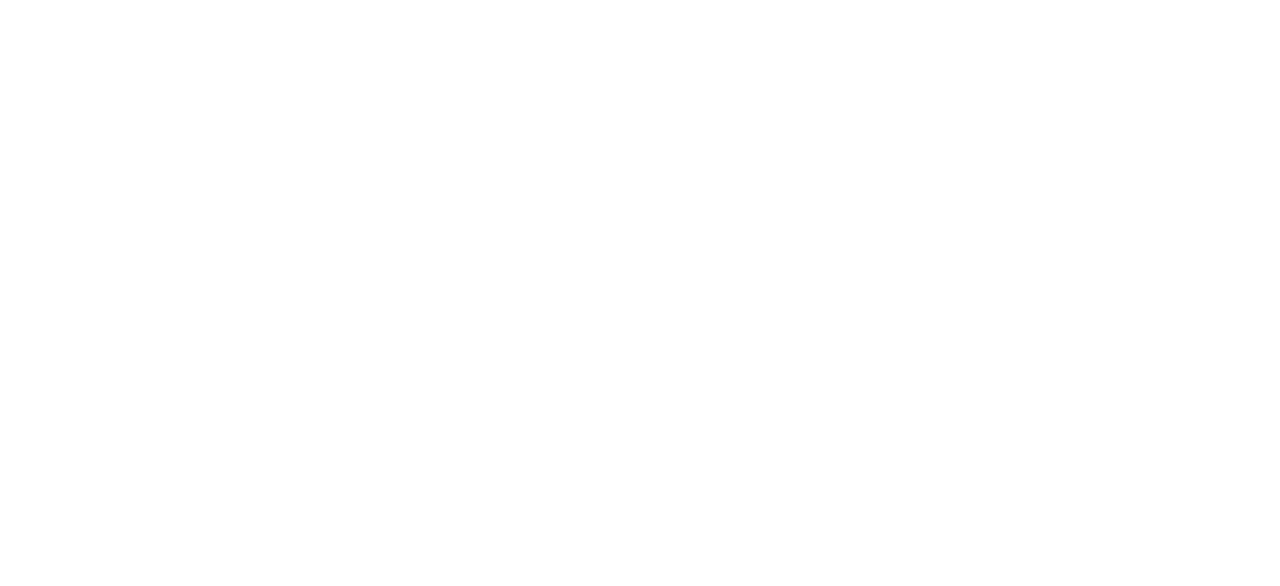
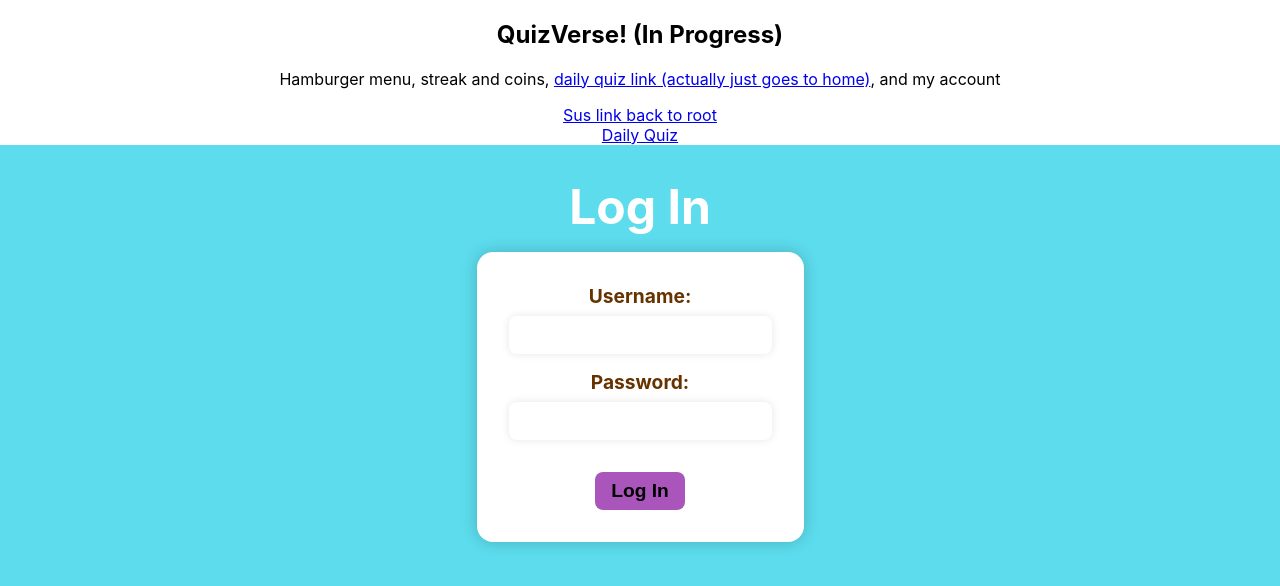
Before and after one commit to agiledev-students-spring2023/final-project-quizverse, a React (Create React App) app in the folder front-end/: page /login in a window 1280 px wide. Before the commit this address had no page. Shown: the top 586 px of the page. Built offline with nearby package versions, Linux system fonts and the light colour scheme.

Commit message:
Added login page

```diff
--- a/front-end/src/App.js
+++ b/front-end/src/App.js
@@ -4,6 +4,7 @@ import Home from './components/Home/Home'
 import Landing from './components/Landing/Landing'
 import Layout from './components/Layout/Layout'
 import DailyQuiz from './components/DailyQuiz/DailyQuiz'
+import LoginPage from './components/Landing/Login';
 
 const App = props => {
   return (
@@ -14,6 +15,7 @@ const App = props => {
           {/* ADD YOUR ROUTES HERE */}
           <Route index element={<Landing />} />
           <Route path="daily-quiz" element={<DailyQuiz />}/>
+          <Route path="login" element={<LoginPage />} />
         </ Route>
       </Routes>
     </>
--- a/front-end/src/components/Landing/Landing.js
+++ b/front-end/src/components/Landing/Landing.js
@@ -1,6 +1,7 @@
-import React from 'react';
-import Typewriter from 'typewriter-effect';
-import styles from './Landing.module.css';
+import React from "react";
+import Typewriter from "typewriter-effect";
+import styles from "./Landing.module.css";
+import { Link } from 'react-router-dom';
 
 function Landing() {
   return (
@@ -8,16 +9,16 @@ function Landing() {
       <div className={styles.LandingHeader}>
         <h1>Welcome to QuizVerse!</h1>
         <p className={styles.LandingStaticSentence}>
-          A spaced repetition learning platform for{' '}
+          A spaced repetition learning platform for{" "}
           <span className={styles.LandingTypewriter}>
             <Typewriter
               options={{
                 strings: [
-                  'students',
-                  'teachers',
-                  'learners',
-                  'educators',
-                  'everyone',
+                  "students",
+                  "teachers",
+                  "learners",
+                  "educators",
+                  "everyone",
                 ],
                 autoStart: true,
                 loop: true,
@@ -28,7 +29,9 @@ function Landing() {
         </p>
       </div>
       <div className={styles.LandingBody}>
-        <button className={styles.LogInButton}>Log In</button>
+        <Link to="/Login">
+          <button className={styles.LogInButton}>Log In</button>
+        </Link>
         <button className={styles.SignUpButton}>Sign Up</button>
       </div>
     </div>
--- /dev/null
+++ b/front-end/src/components/Landing/Login.css
@@ -0,0 +1,64 @@
+.login-page-container {
+    display: flex;
+    flex-direction: column;
+    align-items: center;
+    justify-content: flex-start;
+    height: 100vh;
+    background-color: #27d1e7c0;
+  }
+
+  .login-page-title {
+    font-size: 3rem;
+    font-weight: bold;
+    text-align: center;
+    margin-bottom: 1rem;
+    color: #ffffff;
+  }
+
+  .login-page-form {
+    display: flex;
+    flex-direction: column;
+    align-items: center;
+    justify-content: center;
+    background-color: #fff;
+    padding: 2rem;
+    border-radius: 1rem;
+    box-shadow: 0 0 1rem rgba(0, 0, 0, 0.2);
+  }
+
+  .login-page-input-container {
+    display: flex;
+    flex-direction: column;
+    margin-bottom: 1rem;
+  }
+
+  .login-page-label {
+    font-size: 1.2rem;
+    font-weight: bold;
+    margin-bottom: 0.5rem;
+    color: #663300;
+  }
+
+  .login-page-input {
+    font-size: 1.2rem;
+    padding: 0.5rem;
+    border: none;
+    border-radius: 0.5rem;
+    box-shadow: 0 0 0.5rem rgba(0, 0, 0, 0.1);
+    outline: none;
+    transition: box-shadow 0.2s ease-in-out;
+  }
+
+  .login-page-input:focus {
+    box-shadow: 0 0 0.5rem rgba(0, 0, 0, 0.2);
+  }
+
+  .login-page-button {
+    font-size: 1.2rem;
+    font-weight: bold;
+    padding: 0.5rem 1rem;
+    border: none;
+    border-radius: 0.5rem;
+    background-color: #aa55bb;
+    margin-top: 1rem;
+  }
```
